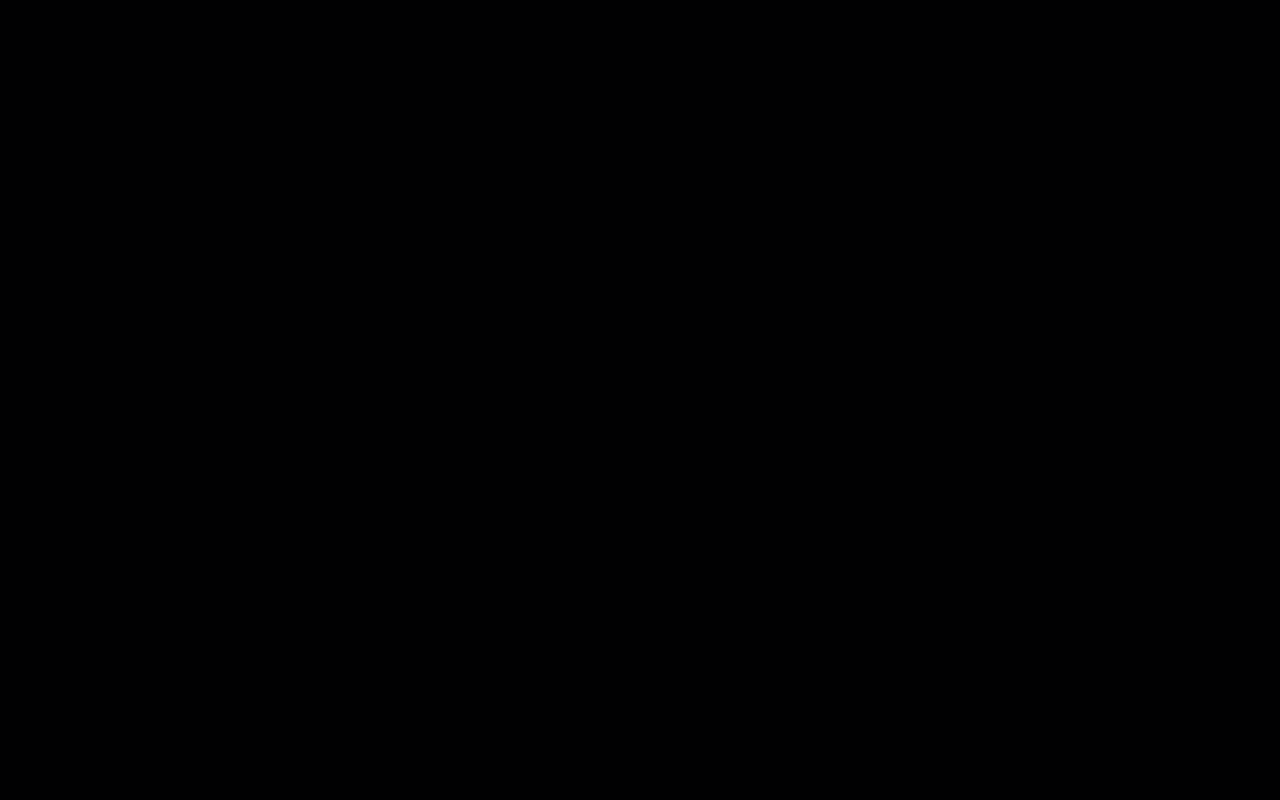
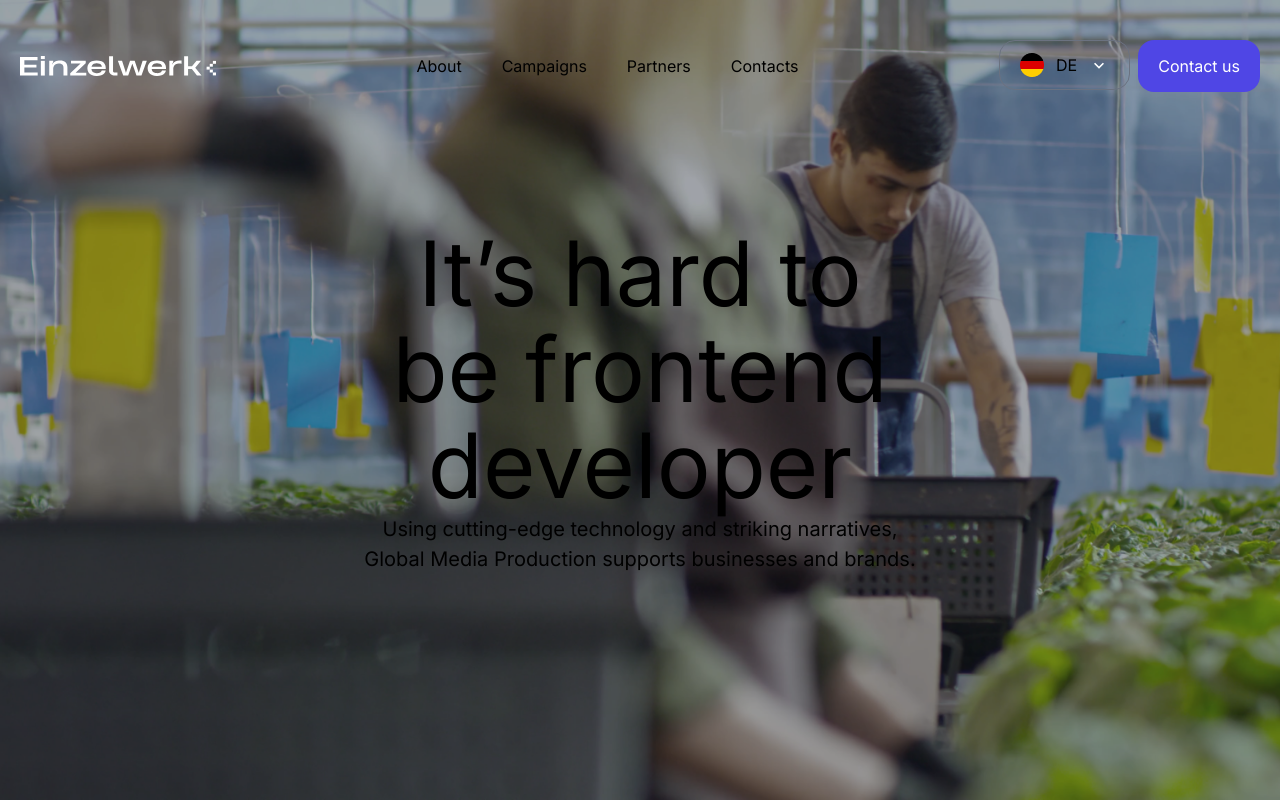
Before and after one commit to NursultanFront/einzelwerk-test, a Next.js app: page / in a window 1280 px wide. Shown: the top 800 px of the page. Built offline with nearby package versions, Linux system fonts and the light colour scheme.

Commit message:
feat: fix header and slider

```diff
--- a/src/app/page.tsx
+++ b/src/app/page.tsx
@@ -13,8 +13,9 @@ import { Button } from "@/components/ui/Buttons/Button";
 export default function Home() {
   return (
     <div className="">
-      <main className="relative">
+      <main className="">
         {/* <>{props.children}</> */}
+        <Header />
         <MainSlider sliderList={sliderInfo.slider} />
       </main>
       <section className="py-32 bg-gradient-to-t from-gray-900 to-gray-700">
@@ -87,7 +88,7 @@ export default function Home() {
             <div className="flex gap-6">
               Our skillset
               <div className="p-1 border-2 rounded-full border-dashed border-blue-500">
-                <VideoPlayer />
+                {/* <VideoPlayer /> */}
               </div>
               better than
             </div>
--- a/src/components/Header/Header.tsx
+++ b/src/components/Header/Header.tsx
@@ -1,10 +1,14 @@
-import React from "react";
+"use client";
+import { useEffect, useState } from "react";
+import cn from "clsx";
+import Link from "next/link";
+import LangChoice from "../LangChoice/LangChoice";
+import { Button } from "../ui/Buttons/Button";
 import { LogoIcon } from "../icons";
-import Link from "next/link";
-import LangChoice from "../langChoice/LangChoice";
-import { Button } from "../ui/Buttons/Button";
 
 const Header = () => {
+  const [isFixed, setFixed] = useState<boolean>(false);
+
   const navLinks = [
     {
       text: "About",
@@ -23,9 +27,25 @@ const Header = () => {
       link: "#",
     },
   ];
+
+  useEffect(() => {
+    window.onscroll = () => {
+      const currentScroll = window.scrollY;
+      currentScroll > 1 ? setFixed(true) : setFixed(false);
+    };
+  }, []);
+
   return (
-    <header className="container absolute z-10 inset-0">
-      <div className="flex justify-between items-center py-10">
+    <header
+      className={cn(`container fixed z-10 inset-0 h-fit`, {
+        "top-4 rounded-4xl bg-header-color backdrop-blur-sm": isFixed,
+      })}
+    >
+      <div
+        className={cn("flex justify-between items-center py-10", {
+          "py-4": isFixed,
+        })}
+      >
         <Link href="/">
           <LogoIcon />
         </Link>
@@ -39,7 +59,7 @@ const Header = () => {
           </ul>
         </nav>
         <div className="flex gap-2">
-          <LangChoice />
+          <LangChoice borderLess={isFixed} />
           <Button className="py-3.5 px-5 rounded-2xl">Contact us</Button>
         </div>
       </div>
--- a/src/components/MainSlider/MainSlider.tsx
+++ b/src/components/MainSlider/MainSlider.tsx
@@ -17,36 +17,26 @@ const MainSlider = (props: IProps) => {
   return (
     <div className="embla overflow-hidden h-screen bg-gray-900" ref={emblaRef}>
       <div className="embla__container flex h-full">
-        <div className="embla__slide flex flex-col justify-center items-center gap-6 absolute inset-0 bg-black opacity-60">
-          <h1 className="text-7xl text-center">{"lolka"}</h1>
-          <p className="text-xl text-center">{"lolka"}</p>
-        </div>
-        <div className="embla__slide flex flex-col justify-center items-center gap-6 absolute inset-0 bg-black opacity-60">
-          <h1 className="text-7xl text-center">{"lolka"}</h1>
-          <p className="text-xl text-center">{"lolka"}</p>
-        </div>
-
-        <div className="embla__slide flex flex-col justify-center items-center gap-6 absolute inset-0 bg-black opacity-60">
-          <h1 className="text-7xl text-center">{"lolka"}</h1>
-          <p className="text-xl text-center">{"lolka"}</p>
-        </div>
-        {/* {props.sliderList.map((item, i) => {
-          console.log(item.image);
+        {props.sliderList.map((item, i) => {
           return (
             <div
               key={i}
-              className={cn(`embla__slide relative flex-none w-full min-w-0`)}
+              className="embla__slide flex flex-col justify-center items-center gap-6 relative flex-none w-full min-w-0"
             >
               <Image
                 src={item.image}
                 alt=""
                 width={1920}
                 height={1080}
-                className=" absolute inset-0 h-full w-full"
+                className=" absolute inset-0 h-full w-full -z-10 opacity-60"
               />
+              <div className="w-[45%]">
+                <h2 className="text-7xl text-center">{item.title}</h2>
+                <p className="text-xl text-center">{item.text}</p>
+              </div>
             </div>
           );
-        })} */}
+        })}
       </div>
     </div>
   );
--- a/src/components/langChoice/LangChoice.tsx
+++ b/src/components/langChoice/LangChoice.tsx
@@ -6,6 +6,10 @@ import { Button } from "../ui/Buttons/Button";
 
 import { LangOptions, Lang } from "./types";
 import { ArrowIcon } from "@/components/icons";
+
+interface IProps {
+  borderLess?: boolean;
+}
 
 const langs: LangOptions[] = [
   { name: "Deutch", short: Lang.DE, image: "/img/germany.png" },
@@ -26,7 +30,7 @@ const initialLang = () => {
   return langs[0];
 };
 
-const LangChoice = () => {
+const LangChoice = (props: IProps) => {
   const [langChoose, setLangChoose] = useState<boolean>(true);
   const [lang, setLang] = useState<LangOptions>(initialLang);
 
@@ -48,7 +52,11 @@ const LangChoice = () => {
     <div className="relative ">
       <Button
         variant="transparent"
-        className="flex gap-3 items-center py-3 px-5 border border-gray-500 rounded-2xl"
+        className={cn(
+          `flex gap-3 items-center py-3 px-5 border border-gray-500 rounded-2xl ${
+            props.borderLess ? "border-0" : ""
+          }`
+        )}
         onClick={() => {
           setLangChoose(!langChoose);
         }}
--- a/tailwind.config.ts
+++ b/tailwind.config.ts
@@ -31,6 +31,9 @@ const config: Config = {
       "blue-500": "#6366F1",
     },
     extend: {
+      borderRadius: {
+        "4xl": "2rem",
+      },
       colors: {
         white: "#fff",
         "green-500": "#30D070",
@@ -47,6 +50,7 @@ const config: Config = {
       },
       backgroundColor: {
         "gray-100": "#F3F4F6",
+        "header-color": "rgba(3, 7, 18, 0.72)",
       },
       keyframes: {
         "back-to-back": {
```
